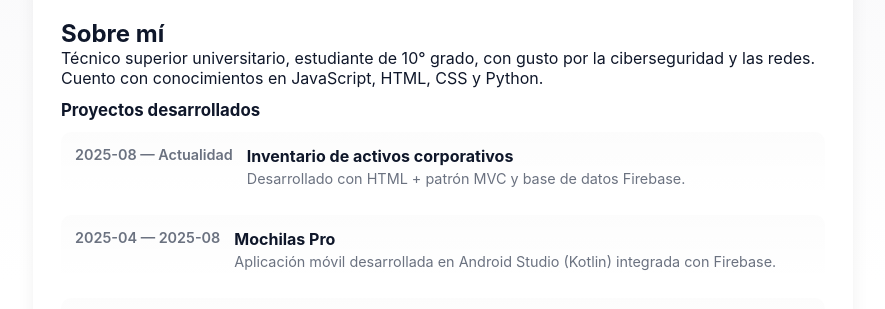
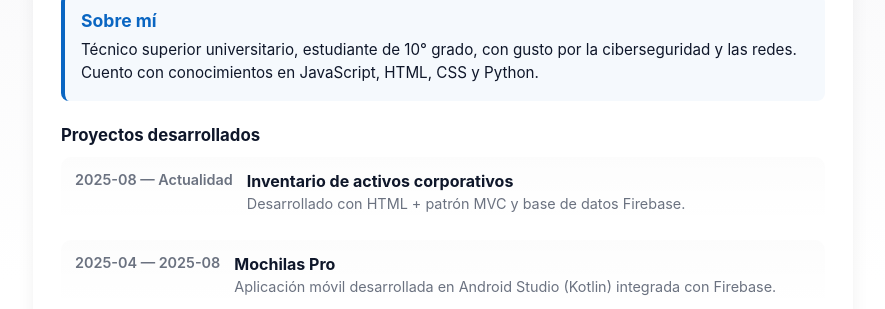
Before and after one commit to AXELG05CV7/AXELG05CV7.github.io, a plain HTML site: page index.html in a window 1280 px wide. Shown: the part 200-509 px from the top of the page, without its empty margins (197-1082 px from the left). Drawn offline with Linux system fonts and the light colour scheme.

Commit message:
Update styles.css

```diff
--- a/styles.css
+++ b/styles.css
@@ -39,6 +39,26 @@ html,body{
 header{
   text-align: center;
   margin-bottom: 22px;
+}
+
+.about {
+  margin-bottom: 24px;
+  padding: 16px;
+  border-left: 4px solid var(--accent);
+  background: rgba(10,102,194,0.04);
+  border-radius: 8px;
+}
+
+.section-title {
+  font-size: 1.1rem;
+  margin-bottom: 8px;
+  color: var(--accent);
+}
+
+.about p {
+  font-size: 0.95rem;
+  line-height: 1.5;
+  color: var(--text);
 }
 
 h1{
```
